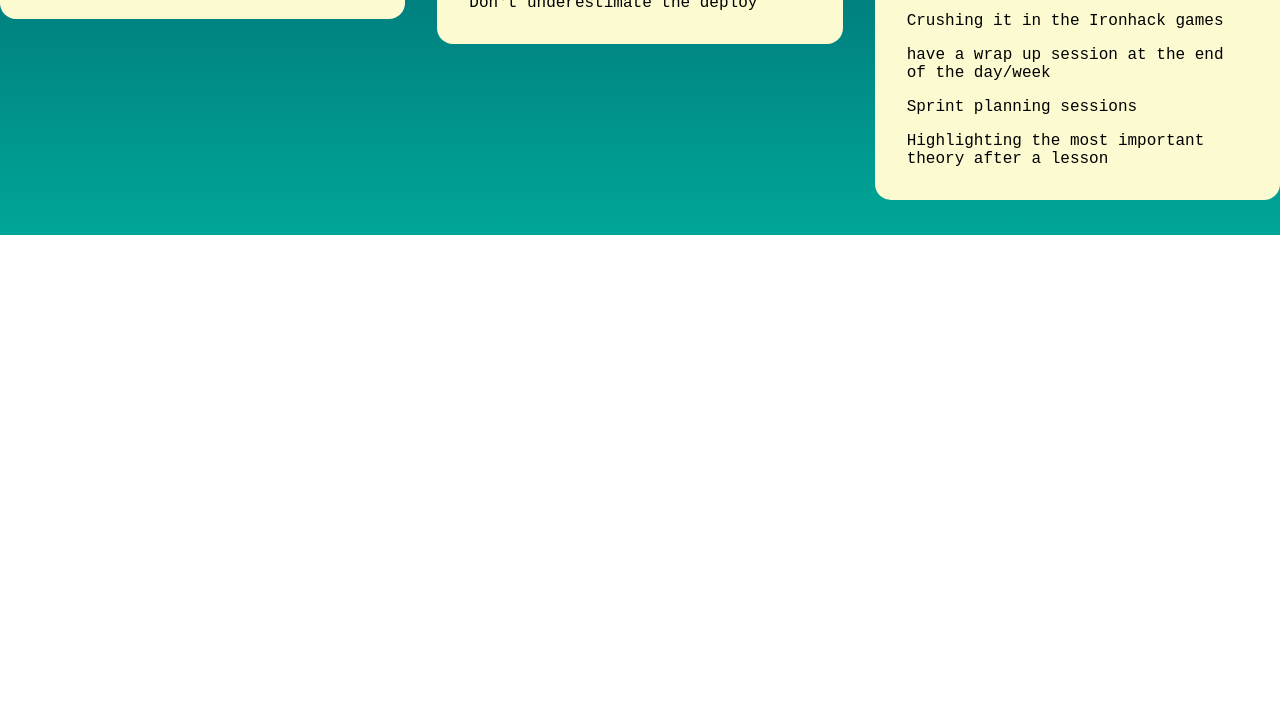
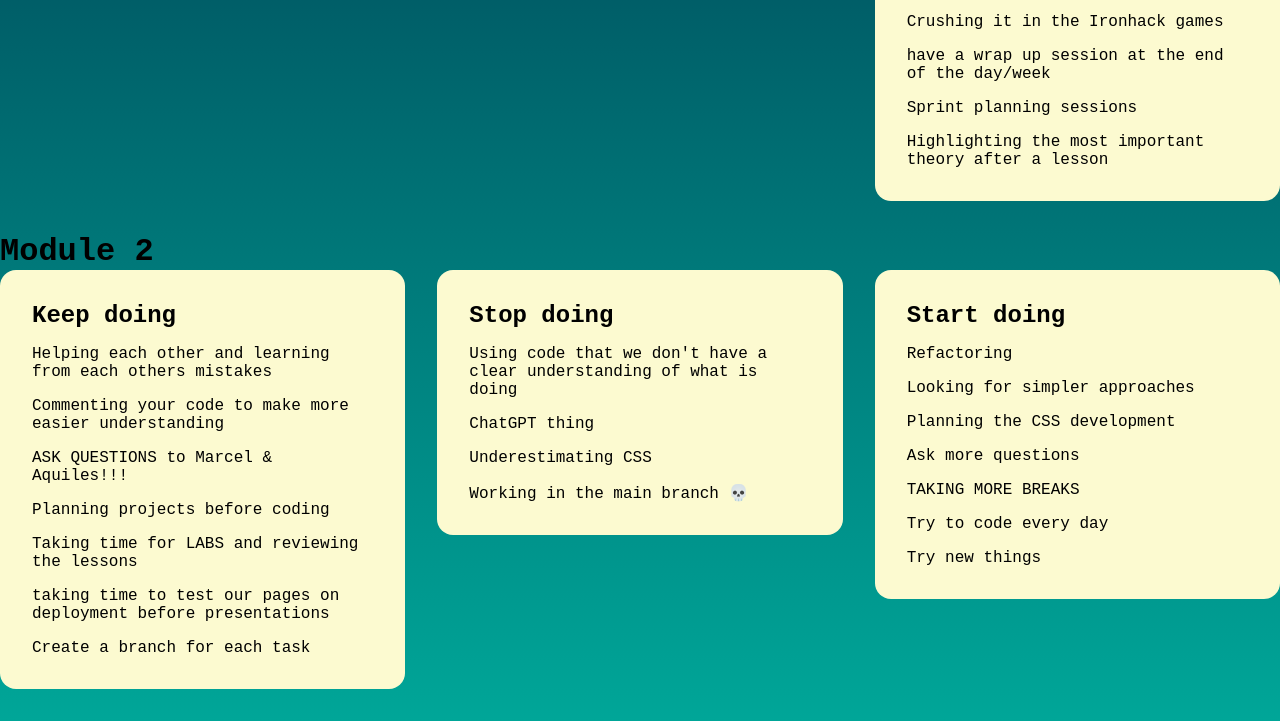
Before and after one commit to IHWebDevOctober2024/retrospective, a plain HTML site: page index.html in a window 1280 px wide. Shown: the part 565-1286 px from the top of the page. Before the commit the page ends 800 px from the top, so only its background shows below. Drawn offline with Linux system fonts and the light colour scheme.

Commit message:
add module 2

```diff
--- a/index.html
+++ b/index.html
@@ -7,7 +7,8 @@
     <title>Retrospective Web Dev</title>
   </head>
   <body>
-    <div id="sections-container">
+    <h1>Module 1</h1>
+    <div class="sections-container">
       <section>
         <h2>Keep doing</h2>
         <ul>
@@ -15,17 +16,22 @@
           <li>Keep practising</li>
           <li>Reviewing the lesson</li>
           <li>Informative standups detailing our struggles and blockers</li>
-          <li>Don't forget the <code>console.logs</code> to test the code </li>
-          <li>keeping the code clean and divide classes with different files, if possible</li>
+          <li>Don't forget the <code>console.logs</code> to test the code</li>
+          <li>
+            keeping the code clean and divide classes with different files, if
+            possible
+          </li>
         </ul>
       </section>
       <section>
         <h2>Stop doing</h2>
         <ul>
-          <li>Relying too much on chatGPT </li>
-          <li>Pooping candy </li>
+          <li>Relying too much on chatGPT</li>
+          <li>Pooping candy</li>
           <li>Writing code before knowing how to solve a problem</li>
-          <li>Work around code to "fix" the problem/ creating ineffcient code</li>
+          <li>
+            Work around code to "fix" the problem/ creating ineffcient code
+          </li>
           <li>Using Prezis with presentations</li>
           <li>Trying to figure out everything by ourselves</li>
           <li>Overcomplicating things/code</li>
@@ -40,17 +46,63 @@
           <li>Taking notes about what you are coding</li>
           <li><bold>Kara teaching</bold> bachata in the morning</li>
           <li>Deep meditation and yoga breathwork</li>
-          <li>using pseudo code when we are stuck with a problem, or before starting to write</li>
+          <li>
+            using pseudo code when we are stuck with a problem, or before
+            starting to write
+          </li>
           <li>Using the dots with sources</li>
-          <li>Technical design/planning (thinking through code structure before starting)</li>
+          <li>
+            Technical design/planning (thinking through code structure before
+            starting)
+          </li>
           <li>Commenting out/organizing code appropriately (consistency)</li>
           <li><bold>Letting Marcel know we were on time</bold></li>
           <li>Crushing it in the Ironhack games</li>
-          <li>have a wrap up session at the end of the day/week </li>
+          <li>have a wrap up session at the end of the day/week</li>
           <li>Sprint planning sessions</li>
           <li>Highlighting the most important theory after a lesson</li>
         </ul>
       </section>
     </div>
+    <h1>Module 2</h1>
+    <div class="sections-container">
+      <section>
+        <h2>Keep doing</h2>
+        <ul>
+          <li>Helping each other and learning from each others mistakes</li>
+          <li>Commenting your code to make more easier understanding</li>
+          <li>ASK QUESTIONS to Marcel & Aquiles!!!</li>
+          <li>Planning projects before coding</li>
+          <li>Taking time for LABS and reviewing the lessons</li>
+          <li>
+            taking time to test our pages on deployment before presentations
+          </li>
+          <li>Create a branch for each task</li>
+        </ul>
+      </section>
+      <section>
+        <h2>Stop doing</h2>
+        <ul>
+          <li>
+            Using code that we don't have a clear understanding of what is doing
+          </li>
+          <li>ChatGPT thing</li>
+          <li>Underestimating CSS</li>
+          <li>Working in the main branch 💀</li>
+        </ul>
+      </section>
+      <section>
+        <h2>Start doing</h2>
+        <ul>
+          <li>Refactoring</li>
+          <li>Looking for simpler approaches</li>
+          <li>Planning the CSS development</li>
+          <li>Ask more questions</li>
+          <li>TAKING MORE BREAKS</li>
+          <li>Try to code every day</li>
+          <li>Try new things</li>
+        </ul>
+      </section>
+    </div>
   </body>
 </html>
--- a/style.css
+++ b/style.css
@@ -13,11 +13,12 @@ body {
   background: linear-gradient(180deg, #002642, #00a698);
 }
 
-#sections-container {
+.sections-container {
   display: flex;
-  align-items: center;
+  align-items: flex-start;
   justify-content: center;
   gap: 2rem;
+  margin-bottom: 2rem;
 }
 
 section {
```
